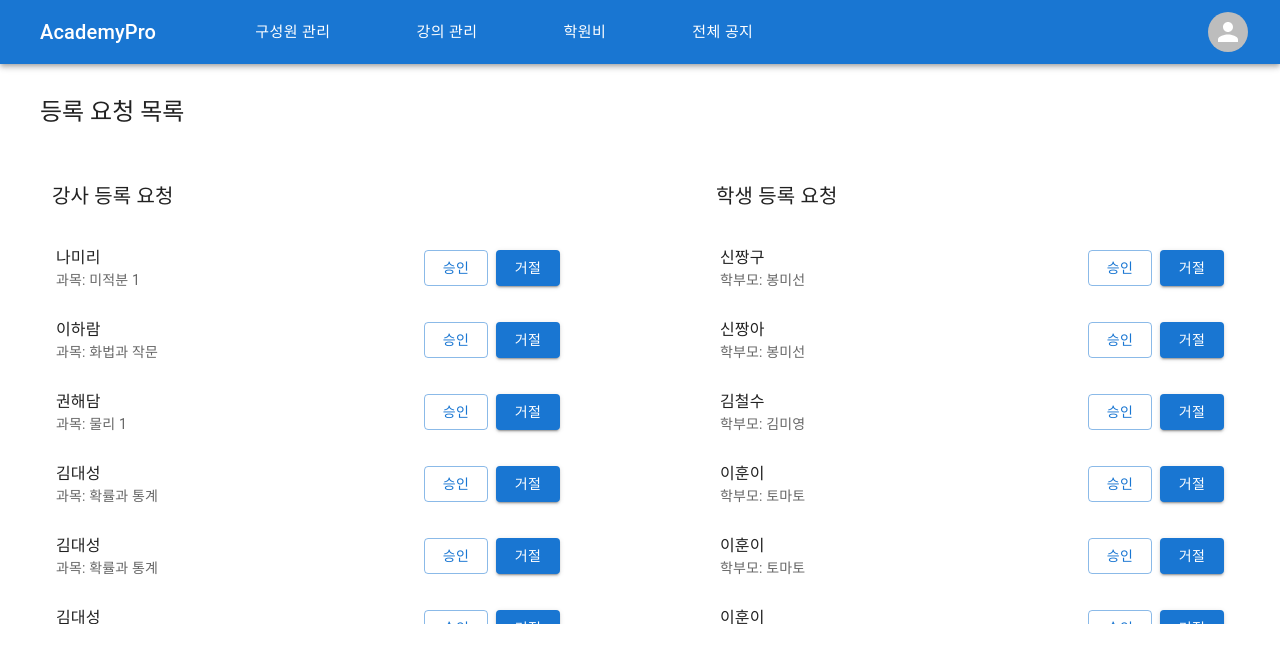
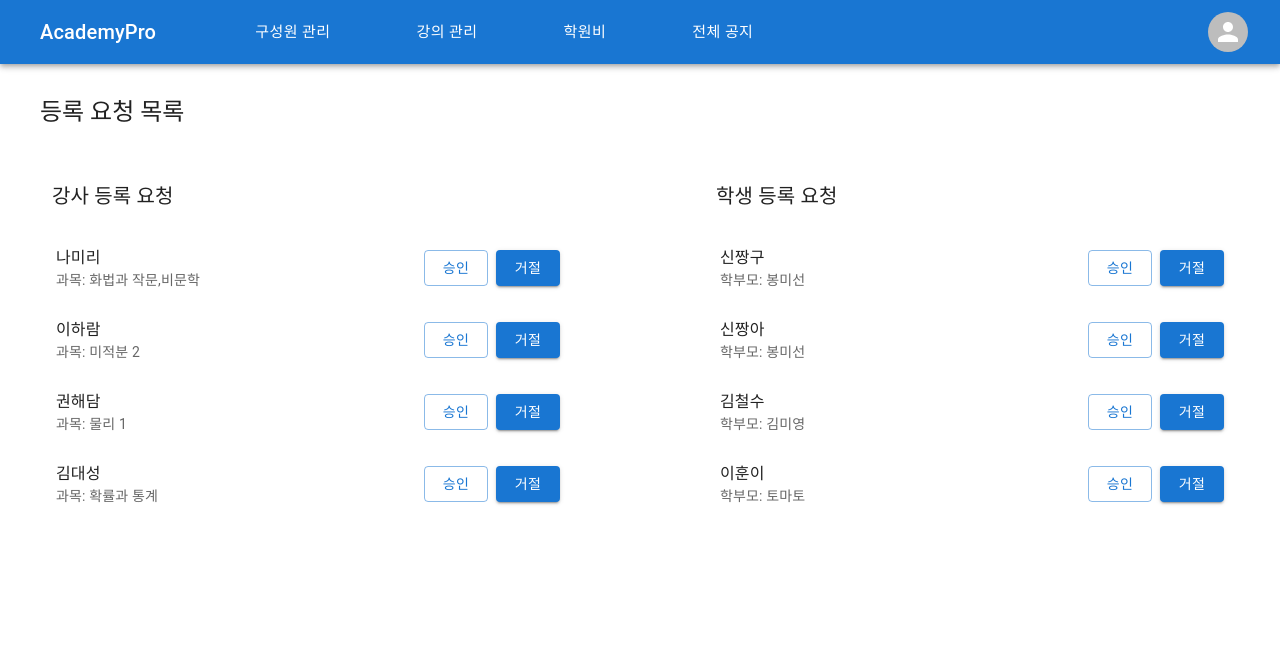
Before and after one commit to Academy-Diary/AcademyDiary_WEB, a React (Vite) app: page /director/manage-members/request-list in a window 1280 px wide. Shown: the top 662 px of the page. Built offline with nearby package versions, Linux system fonts and the light colour scheme.

Commit message:
refactor: 등록요청목록 아이템 컴포넌트화 #11

```diff
--- a/src/pages/director/manageMembers/requestList.jsx
+++ b/src/pages/director/manageMembers/requestList.jsx
@@ -3,6 +3,20 @@ import React, { useState } from 'react';
 import { Typography, List, ListItem, ListItemText, Button, Grid, Dialog, DialogActions, DialogContent } from '@mui/material';
 
 import Director from '../../../components/layouts/director';
+
+const teachers = [
+  { name: '나미리', lectures: ['화법과 작문', '비문학'] },
+  { name: '이하람', lectures: ['미적분 2'] },
+  { name: '권해담', lectures: ['물리 1'] },
+  { name: '김대성', lectures: ['확률과 통계'] },
+];
+
+const students = [
+  { name: '신짱구', parentName: '봉미선' },
+  { name: '신짱아', parentName: '봉미선' },
+  { name: '김철수', parentName: '김미영' },
+  { name: '이훈이', parentName: '토마토' },
+];
 
 export default function RequestList() {
   const [openApprove, setOpenApprove] = useState(false);
@@ -32,60 +46,9 @@ export default function RequestList() {
             강사 등록 요청
           </Typography>
           <List sx={{ overflow: 'auto', maxHeight: '50vh', bgcolor: 'background.paper' }}>
-            <ListItem>
-              <ListItemText primary="나미리" secondary="과목: 미적분 1" />
-              <Button variant="outlined" sx={{ mr: 1 }} onClick={handleOpenApprove}>
-                승인
-              </Button>
-              <Button variant="contained" onClick={handleOpenDecline}>
-                거절
-              </Button>
-            </ListItem>
-            <ListItem>
-              <ListItemText primary="이하람" secondary="과목: 화법과 작문" />
-              <Button variant="outlined" sx={{ mr: 1 }} onClick={handleOpenApprove}>
-                승인
-              </Button>
-              <Button variant="contained" onClick={handleOpenDecline}>
-                거절
-              </Button>
-            </ListItem>
-            <ListItem>
-              <ListItemText primary="권해담" secondary="과목: 물리 1" />
-              <Button variant="outlined" sx={{ mr: 1 }} onClick={handleOpenApprove}>
-                승인
-              </Button>
-              <Button variant="contained" onClick={handleOpenDecline}>
-                거절
-              </Button>
-            </ListItem>
-            <ListItem>
-              <ListItemText primary="김대성" secondary="과목: 확률과 통계" />
-              <Button variant="outlined" sx={{ mr: 1 }} onClick={handleOpenApprove}>
-                승인
-              </Button>
-              <Button variant="contained" onClick={handleOpenDecline}>
-                거절
-              </Button>
-            </ListItem>
-            <ListItem>
-              <ListItemText primary="김대성" secondary="과목: 확률과 통계" />
-              <Button variant="outlined" sx={{ mr: 1 }} onClick={handleOpenApprove}>
-                승인
-              </Button>
-              <Button variant="contained" onClick={handleOpenDecline}>
-                거절
-              </Button>
-            </ListItem>
-            <ListItem>
-              <ListItemText primary="김대성" secondary="과목: 확률과 통계" />
-              <Button variant="outlined" sx={{ mr: 1 }} onClick={handleOpenApprove}>
-                승인
-              </Button>
-              <Button variant="contained" onClick={handleOpenDecline}>
-                거절
-              </Button>
-            </ListItem>
+            {teachers.map((teacher) => (
+              <TeacherReqItem key={teacher.name} name={teacher.name} lectures={teacher.lectures} handleOpenApprove={handleOpenApprove} handleOpenDecline={handleCloseApprove} />
+            ))}
           </List>
         </Grid>
         <Grid item xs={6}>
@@ -93,60 +56,9 @@ export default function RequestList() {
             학생 등록 요청
           </Typography>
           <List sx={{ overflow: 'auto', maxHeight: '50vh', bgcolor: 'background.paper' }}>
-            <ListItem>
-              <ListItemText primary="신짱구" secondary="학부모: 봉미선" />
-              <Button variant="outlined" sx={{ mr: 1 }} onClick={handleOpenApprove}>
-                승인
-              </Button>
-              <Button variant="contained" onClick={handleOpenDecline}>
-                거절
-              </Button>
-            </ListItem>
-            <ListItem>
-              <ListItemText primary="신짱아" secondary="학부모: 봉미선" />
-              <Button variant="outlined" sx={{ mr: 1 }} onClick={handleOpenApprove}>
-                승인
-              </Button>
-              <Button variant="contained" onClick={handleOpenDecline}>
-                거절
-              </Button>
-            </ListItem>
-            <ListItem>
-              <ListItemText primary="김철수" secondary="학부모: 김미영" />
-              <Button variant="outlined" sx={{ mr: 1 }} onClick={handleOpenApprove}>
-                승인
-              </Button>
-              <Button variant="contained" onClick={handleOpenDecline}>
-                거절
-              </Button>
-            </ListItem>
-            <ListItem>
-              <ListItemText primary="이훈이" secondary="학부모: 토마토" />
-              <Button variant="outlined" sx={{ mr: 1 }} onClick={handleOpenApprove}>
-                승인
-              </Button>
-              <Button variant="contained" onClick={handleOpenDecline}>
-                거절
-              </Button>
-            </ListItem>
-            <ListItem>
-              <ListItemText primary="이훈이" secondary="학부모: 토마토" />
-              <Button variant="outlined" sx={{ mr: 1 }} onClick={handleOpenApprove}>
-                승인
-              </Button>
-              <Button variant="contained" onClick={handleOpenDecline}>
-                거절
-              </Button>
-            </ListItem>
-            <ListItem>
-              <ListItemText primary="이훈이" secondary="학부모: 토마토" />
-              <Button variant="outlined" sx={{ mr: 1 }} onClick={handleOpenApprove}>
-                승인
-              </Button>
-              <Button variant="contained" onClick={handleOpenDecline}>
-                거절
-              </Button>
-            </ListItem>
+            {students.map((student) => (
+              <StudentReqItem key={student.name} name={student.name} parentName={student.parentName} handleOpenApprove={handleOpenApprove} handleOpenDecline={handleCloseApprove} />
+            ))}
           </List>
         </Grid>
       </Grid>
@@ -171,3 +83,31 @@ export default function RequestList() {
     </Director>
   );
 }
+
+function TeacherReqItem({ name, lectures, handleOpenApprove, handleOpenDecline }) {
+  return (
+    <ListItem key={name}>
+      <ListItemText primary={name} secondary={`과목: ${lectures}`} />
+      <Button variant="outlined" sx={{ mr: 1 }} onClick={handleOpenApprove}>
+        승인
+      </Button>
+      <Button variant="contained" onClick={handleOpenDecline}>
+        거절
+      </Button>
+    </ListItem>
+  );
+}
+
+function StudentReqItem({ name, parentName, handleOpenApprove, handleOpenDecline }) {
+  return (
+    <ListItem key={name}>
+      <ListItemText primary={name} secondary={`학부모: ${parentName}`} />
+      <Button variant="outlined" sx={{ mr: 1 }} onClick={handleOpenApprove}>
+        승인
+      </Button>
+      <Button variant="contained" onClick={handleOpenDecline}>
+        거절
+      </Button>
+    </ListItem>
+  );
+}
```
